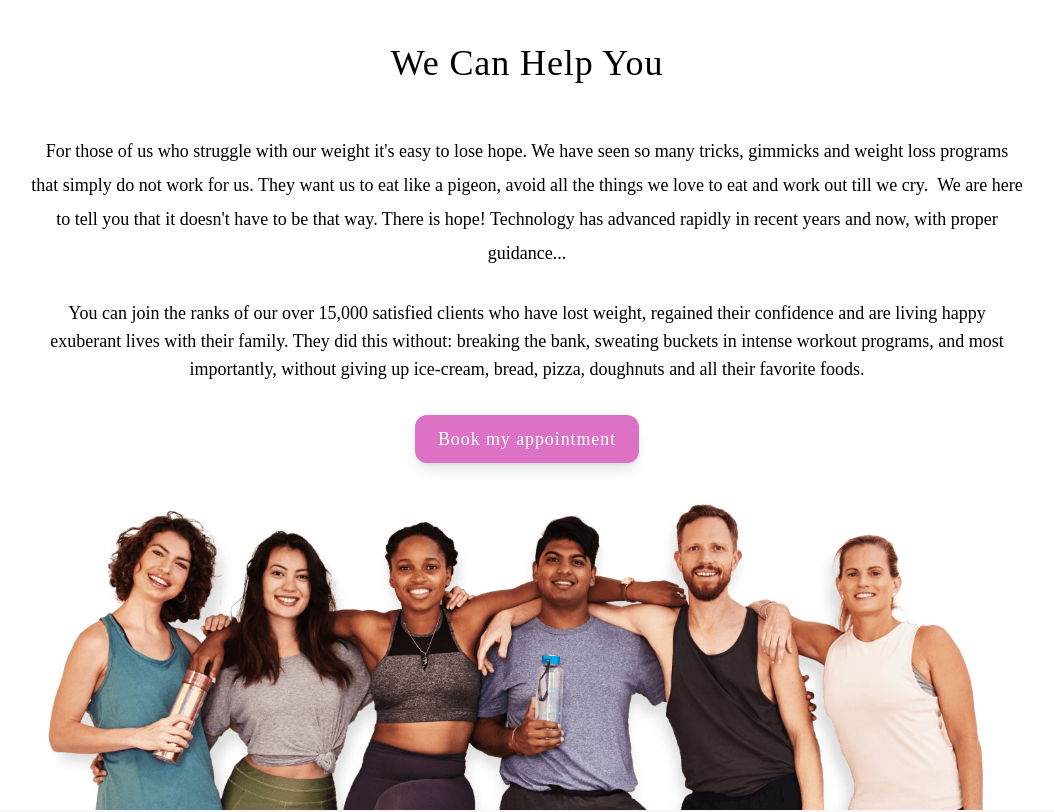
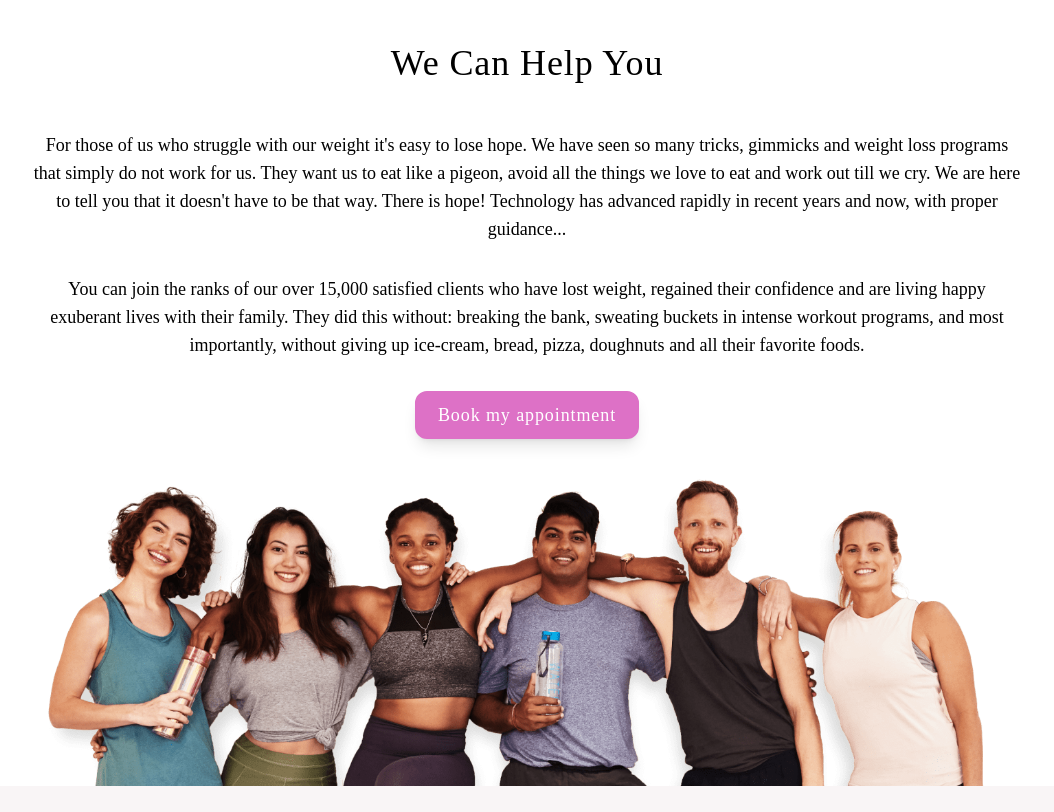
Before and after one commit to michaelmuthomi/responsive-front, a React (Create React App) app: page / in a window 1280 px wide. Shown: the part 2020-2832 px from the top of the page, without its empty margins (113-1167 px from the left). Built offline with nearby package versions, Linux system fonts and the light colour scheme.

Commit message:
fix: remove unnecessary font size

```diff
--- a/src/index.css
+++ b/src/index.css
@@ -117,11 +117,6 @@
   }
 }
 
-p {
-  font-size: clamp(2em, 2vw, 4em);
-  font-weight: 400;
-}
-
 p > .magic {
   display: inline-block;
   position: relative;
```
Also changed, not shown: fix.txt (deleted).
